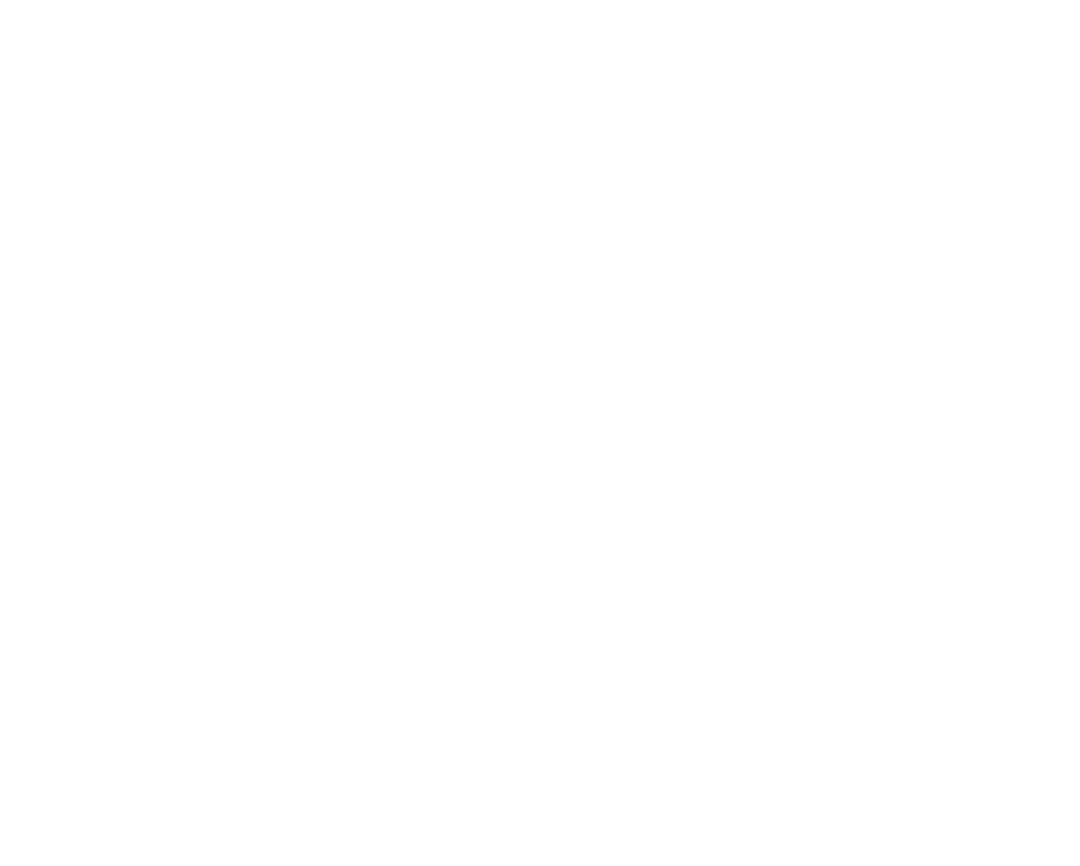
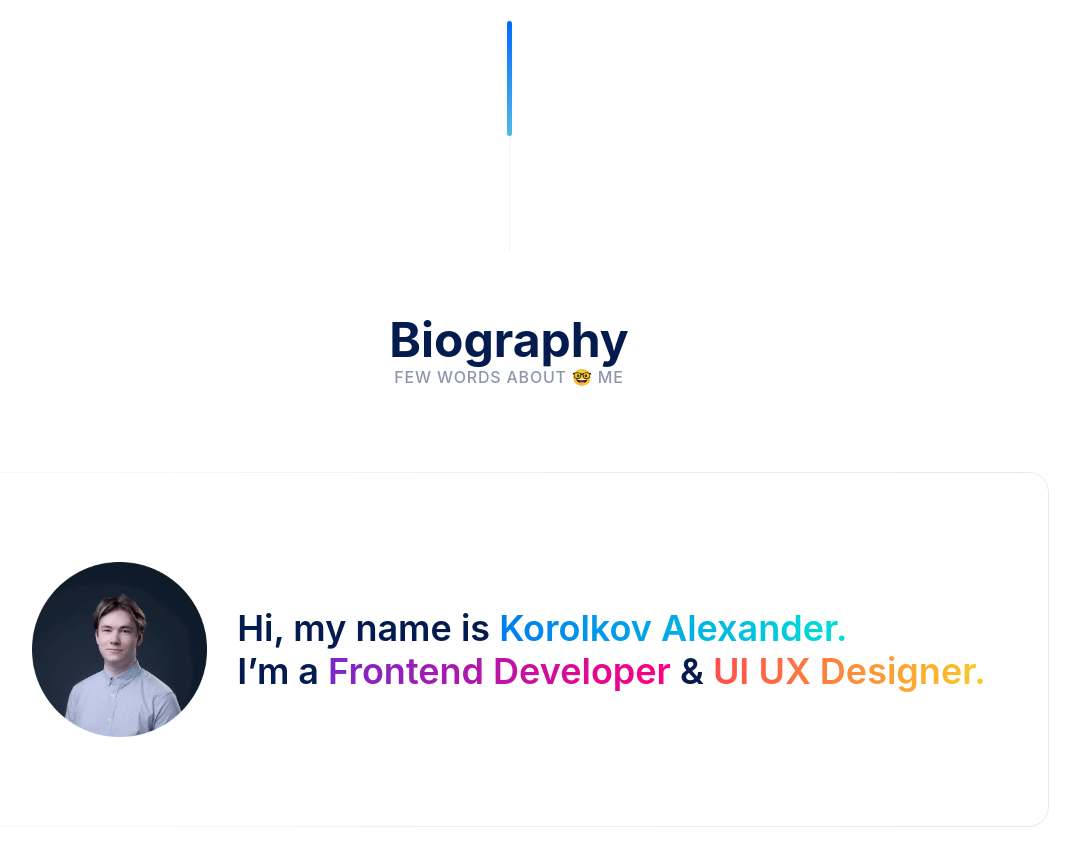
Before and after one commit to saizaax/saizaax.dev, a Next.js app: page / in a window 1280 px wide. Shown: the part 780-1646 px from the top of the page, without its empty margins (131-1211 px from the left). Before the commit the page ends 800 px from the top, so only its background shows below. Built offline with nearby package versions, Linux system fonts and the light colour scheme.

Commit message:
Added Bio block (Avatar + Description).

```diff
--- /dev/null
+++ b/src/components/Bio.tsx
@@ -0,0 +1,30 @@
+import React from "react"
+import styles from "@styles/Bio.module.scss"
+
+import Image from "next/image"
+
+import avatar from "@assets/avatar.png"
+
+const Bio = () => {
+  return (
+    <div className={styles.bio}>
+      <div className={styles.avatar}>
+        <Image
+          src={avatar}
+          width={175}
+          height={175}
+          alt="avatar"
+          layout="fixed"
+        />
+      </div>
+      <h1>
+        Hi, my name is <span className={styles.name}>Korolkov Alexander.</span>
+        <br />
+        I’m a <span className={styles.developer}>Frontend Developer</span> &{" "}
+        <span className={styles.designer}>UI UX Designer.</span>
+      </h1>
+    </div>
+  )
+}
+
+export { Bio }
--- /dev/null
+++ b/src/components/Heading.tsx
@@ -0,0 +1,18 @@
+import React, { FC } from "react"
+import styles from "@styles/Heading.module.scss"
+
+type Props = {
+  title: string
+  subtitle: string
+}
+
+const Heading: FC<Props> = ({ title, subtitle }) => {
+  return (
+    <div className={styles.heading}>
+      <h1>{title}</h1>
+      <p>{subtitle}</p>
+    </div>
+  )
+}
+
+export { Heading }
--- /dev/null
+++ b/src/components/Separator.tsx
@@ -0,0 +1,13 @@
+import React from 'react'
+import styles from "@styles/Separator.module.scss"
+
+const Separator = () => {
+  return (
+    <div className={styles.separator}>
+      <div className={styles.active}></div>
+      <div className={styles.default}></div>
+    </div>
+  )
+}
+
+export { Separator }
--- a/src/components/Title.tsx
+++ b/src/components/Title.tsx
@@ -12,7 +12,7 @@ const Title = () => {
         <h1>saizaax</h1>
         <h1 className={styles.dev}>.dev</h1>
       </div>
-      <p className={styles.occupation}>Frontend Developer ・ UI/UX Designer</p>
+      <p className={styles.occupation}>Frontend Developer ・ UI UX Designer</p>
       <div className={styles.memoji}>
         <Image
           src={memoji}
--- /dev/null
+++ b/src/components/blocks/Biography.tsx
@@ -0,0 +1,18 @@
+import React from "react"
+import styles from "@styles/Biography.module.scss"
+
+import { Heading } from "@components/Heading"
+import { Bio } from "@components/Bio"
+
+const Biography = () => {
+  return (
+    <div className={styles.biography}>
+      <Heading title="Biography" subtitle="Few words about 🤓 me" />
+      <div className={styles.container}>
+        <Bio />
+      </div>
+    </div>
+  )
+}
+
+export { Biography }
--- a/src/pages/index.tsx
+++ b/src/pages/index.tsx
@@ -6,6 +6,8 @@ import styles from "@styles/Home.module.scss"
 import { Header } from "@components/Header"
 import { Intro } from "@blocks/Intro"
 import { Loader } from "@components/blocks/Loader"
+import { Separator } from "@components/Separator"
+import { Biography } from "@components/blocks/Biography"
 
 const Home: NextPage = () => {
   const [mounted, setMounted] = React.useState(false)
@@ -23,6 +25,8 @@ const Home: NextPage = () => {
       <Header />
       <main className={styles.main}>
         <Intro />
+        <Separator />
+        <Biography />
       </main>
     </div>
   )
--- /dev/null
+++ b/src/styles/Bio.module.scss
@@ -0,0 +1,40 @@
+.bio {
+  display: flex;
+  column-gap: 30px;
+  align-items: center;
+
+  .avatar {
+    width: 175px;
+    height: 175px;
+  }
+
+  h1 {
+    font-style: normal;
+    font-weight: 600;
+    font-size: 36px;
+    line-height: 43px;
+    color: var(--text-color);
+
+    span {
+      -webkit-background-clip: text;
+      -webkit-text-fill-color: transparent;
+      -moz-background-clip: text;
+      -moz-text-fill-color: transparent;
+    }
+
+    .name {
+      background-color: var(--bio-name-color);
+      background-image: var(--bio-name-gradient);
+    }
+
+    .developer {
+      background-color: var(--bio-developer-color);
+      background-image: var(--bio-developer-gradient);
+    }
+
+    .designer {
+      background-color: var(--bio-designer-color);
+      background-image: var(--bio-designer-gradient);
+    }
+  }
+}
--- /dev/null
+++ b/src/styles/Biography.module.scss
@@ -0,0 +1,35 @@
+.biography {
+  display: flex;
+  flex-direction: column;
+  align-items: center;
+  justify-content: center;
+  row-gap: 85px;
+  max-width: 1080px;
+  width: 100%;
+
+  .container {
+    display: flex;
+    width: 100%;
+    padding: 90px 0;
+    justify-content: center;
+    position: relative;
+    border-radius: 20px;
+
+    &::before {
+      content: "";
+      position: absolute;
+      top: 0;
+      left: 0;
+      right: 0;
+      bottom: 0;
+      border-radius: 20px;
+      border: 1px solid transparent;
+      background: var(--bio-container-border) border-box;
+
+      -webkit-mask: linear-gradient(#fff 0 0) padding-box,
+        linear-gradient(#fff 0 0);
+      -webkit-mask-composite: destination-out;
+      mask-composite: exclude;
+    }
+  }
+}
--- /dev/null
+++ b/src/styles/Heading.module.scss
@@ -0,0 +1,26 @@
+.heading {
+  display: flex;
+  flex-direction: column;
+  align-items: center;
+  width: fit-content;
+
+  h1 {
+    font-style: normal;
+    font-weight: 700;
+    font-size: 48px;
+    line-height: 57px;
+    color: var(--heading-title-color);
+    margin: 0;
+  }
+
+  p {
+    font-style: normal;
+    font-weight: 510;
+    font-size: 16px;
+    line-height: 19px;
+    letter-spacing: 0.05em;
+    text-transform: uppercase;
+    color: var(--heading-subtitle-color);
+    margin: 0;
+  }
+}
--- a/src/styles/Home.module.scss
+++ b/src/styles/Home.module.scss
@@ -9,4 +9,6 @@
   flex-direction: column;
   justify-content: center;
   align-items: center;
+  row-gap: 60px;
+  margin-bottom: 60px;
 }
--- /dev/null
+++ b/src/styles/Separator.module.scss
@@ -0,0 +1,20 @@
+.separator {
+  height: 230px;
+  width: 5px;
+  display: flex;
+  flex-direction: column;
+  align-items: center;
+
+  .active {
+    height: 115px;
+    width: 5px;
+    border-radius: 5px;
+    background: var(--separator-primary-gradient);
+  }
+
+  .default {
+    height: 115px;
+    width: 1px;
+    background-color: var(--separator-color);
+  }
+}
--- a/src/styles/_theme.scss
+++ b/src/styles/_theme.scss
@@ -25,11 +25,39 @@
   /** Title **/
   --title-container-color: #ffffff;
   --title-color: #031b4e;
-  --title-name-color: rgba(77, 91, 124, 0.5);
+  --title-name-color: rgba(77, 91, 124, 0.75);
   --title-occupation-color: #0168ff;
 
   /** Socials **/
   --socials-github-color: #000000;
+
+  /** Separator **/
+  --separator-color: rgba(3, 27, 78, 0.05);
+  --separator-primary-gradient: linear-gradient(
+    180deg,
+    #0168ff 0%,
+    #50bae7 100%
+  );
+
+  /** Heading **/
+  --heading-title-color: #031b4e;
+  --heading-subtitle-color: #8d96ab;
+
+  /** Bio **/
+  --bio-container-border: linear-gradient(
+    270deg,
+    rgba(3, 27, 78, 0.1) 0%,
+    rgba(3, 27, 78, 0.03) 100%
+  );
+
+  --bio-name-color: #007cf0;
+  --bio-name-gradient: linear-gradient(90deg, #007cf0 0%, #00dfd8 100%);
+
+  --bio-developer-color: #7928ca;
+  --bio-developer-gradient: linear-gradient(90deg, #7928ca 0%, #ff0080 100%);
+
+  --bio-designer-color: #ff4d4d;
+  --bio-designer-gradient: linear-gradient(90deg, #ff4d4d 0%, #f9cb28 100%);
 }
 
 [data-theme="dark"] {
@@ -64,4 +92,32 @@
 
   /** Socials **/
   --socials-github-color: #ffffff;
+
+  /** Separator **/
+  --separator-color: rgba(255, 255, 255, 0.05);
+  --separator-primary-gradient: linear-gradient(
+    180deg,
+    #64efd7 0%,
+    #9ffba2 100%
+  );
+
+  /** Heading **/
+  --heading-title-color: #ffffff;
+  --heading-subtitle-color: #a1a0ab;
+
+  /** Bio **/
+  --bio-container-border: linear-gradient(
+    270deg,
+    rgba(255, 255, 255, 0.1) 0%,
+    rgba(255, 255, 255, 0.03) 100%
+  );
+
+  --bio-name-color: #007cf0;
+  --bio-name-gradient: linear-gradient(90deg, #007cf0 0%, #00dfd8 100%);
+
+  --bio-developer-color: #7928ca;
+  --bio-developer-gradient: linear-gradient(90deg, #7928ca 0%, #ff0080 100%);
+
+  --bio-designer-color: #ff4d4d;
+  --bio-designer-gradient: linear-gradient(90deg, #ff4d4d 0%, #f9cb28 100%);
 }
```
Also changed, not shown: public/assets/avatar.png (added).
